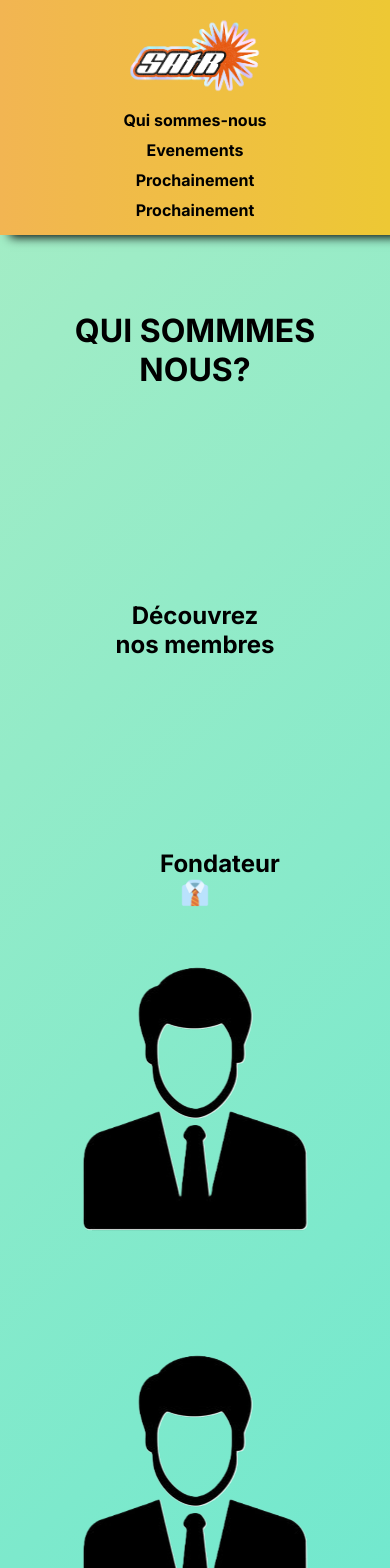
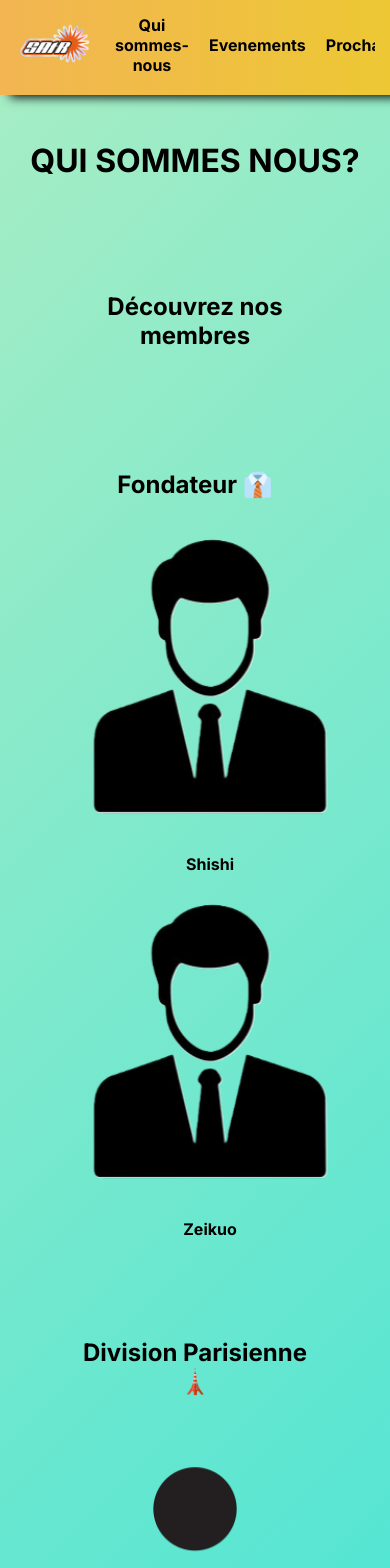
Before and after one commit to ChadLightX/SAtR-WebSite, a React (Vite) app in the folder my-react-app/: page /#/WhoWeAre in a window 390 px wide. Shown: the top 1568 px of the page. Built offline with nearby package versions, Linux system fonts and the light colour scheme.

Commit message:
ajustements mobile

```diff
--- a/my-react-app/src/App.css
+++ b/my-react-app/src/App.css
@@ -304,26 +304,12 @@ button{
   gap: 100px;
 }
 
-.FondanameCEO{
+.membre-card {
   display: flex;
-  flex-wrap: wrap;
-  flex-direction: row;
+  flex-direction: column;
+  align-items: center;
   justify-content: center;
-  align-items: center;
-  gap: 450px;
-}
-
-.Fondaname{
-  display: flex;
-  flex-wrap: wrap;
-  flex-direction: row;
-  justify-content: center;
-  align-items: center;
-  gap: 270px;
-}
-
-.Fondaname strong{
-  text-align: center;
+  gap: 15px; /* L'espace entre l'image et le prénom */
 }
 
 .FondaCEO .imgFonda{
@@ -493,94 +479,169 @@ button{
 
 @media (max-width: 768px) {
 
-  #FirstTitle, .mentions, .graphs{
-    padding-top: 150px;
+  /* 1. ESPACEMENT GLOBAL (Empêche le Header de cacher le titre) */
+  main, #QuiSommesNous, #FirstTitle, .mentions, .graphs, .confidence, #mainEvent h1 {
+    padding-top: 30px !important;
   }
 
-  #Header{
+  /* 2. LE HEADER (Menu scrollable au doigt de gauche à droite) */
+  #Header {
     padding: 15px;
   }
-
-  #Header nav{
-    flex-direction: column;
-    justify-content: center;
-    gap: 10px;
+  #Header nav {
+    flex-direction: row;
+    flex-wrap: nowrap;
+    overflow-x: auto; /* Active le scroll horizontal */
+    justify-content: flex-start;
+    gap: 20px;
+    padding-bottom: 5px;
+  }
+  /* On cache la barre de défilement pour faire plus joli */
+  #Header nav::-webkit-scrollbar {
+    display: none;
+  }
+  #Header nav a img {
+    width: 80px; /* Logo un peu plus compact */
   }
 
-  #fixedButton{
-    visibility: hidden;
+/* 3. LES CARTES ÉVÈNEMENTS (2 par ligne - Plus aérées) */
+  .listEvents {
+    gap: 20px; /* On double l'espace entre les colonnes (avant c'était 10px) */
+    padding: 15px; /* On aère aussi un peu plus près des bords de l'écran */
   }
 
+  .event {
+    margin: 0;
+    padding: 10px;
+    width: calc(50% - 25px); /* On rabote la largeur pour laisser plus de place au gap ! */
+    max-width: none;
+  }
+
+  .event img {
+    width: 100%;
+    height: auto;
+    aspect-ratio: 1 / 1;
+    border-radius: 10px;
+  }
+
+  /* 📏 Ajustement des textes pour les mini-cartes */
+  .event h3 {
+    font-size: 0.9em;
+    margin: 10px 0;
+  }
+
+  .event p {
+    font-size: 0.8em;
+    margin: 5px 0;
+  }
+
+  /* 🔘 Ajustement du bouton de la modale */
+  #ButtonEvent {
+    width: 100%; /* Le bouton s'étire sur toute la largeur de sa petite carte */
+    margin: 10px 0 0 0;
+    padding: 8px 5px;
+    font-size: 0.75em; /* Texte plus petit pour ne pas casser le bouton */
+  }
+
+  .filterPad {
+    flex-wrap: wrap; /* Les boutons de tri ne sortent plus de l'écran */
+  }
+
+  #QuiSommesNous{
+    padding-top: 20px;
+  }
+
+  #FirstWho{
+    padding: 10px;
+  }
+
+  #QuiSommesNous section{
+    padding: 30px;
+  }
+
+  #QuiSommesNous section h1{
+    padding: 30px;
+  }
+
+  #Membre article{
+    padding: 30px;
+  }
+
+  #Membre article h2{
+    padding: 20px;
+  }
+
+
+  .FondaCEO, .Fondamember {
+    flex-direction: column;
+    gap: 30px;
+  }
+
+  .imgParis, .imgMarseille {
+    width: 250px;
+    height: auto;
+  }
+
+  .FondaCEO .imgFonda {
+    width: 300px;
+    height: auto;
+  }
+
+  /* 5. SECTIONS GÉNÉRALES */
+  #fixedButton {
+    visibility: hidden; /* On cache le bouton remonter qui gêne sur mobile */
+  }
   .core {
     height: auto;
     padding: 15px;
   }
-
-  .core section{
+  .core section {
     flex-direction: column;
     margin: 0px;
   }
-
-  .core section p{
-    justify-content: center;
+  .core section p {
+    text-align: center;
   }
-
-  .toupie{
+  .toupie {
     width: 150px;
   }
-
   .TitleSection {
-    padding-top: 50px;
+    padding-top: 40px;
     padding-bottom: 10px;
   }
 
-  .event{
-    margin: 10px auto;
-    padding: 10px;
-    max-width: 200px;
-  }
-
-  .event img{
-    width: 150px;
-    height: 150px;
-  }
-
-  .Footer {
+  /* 7. LES VIDÉOS YOUTUBE */
+  .Network {
+    flex-direction: column; /* On empile les vidéos l'une sous l'autre */
+    gap: 20px; /* Espace entre les deux vidéos */
+    width: 100%;
     padding: 15px;
   }
 
-  .Footer div{
-    flex-direction: column;
-    justify-content: center;
-    gap: 20px;
+  .ytb, .ytb > div {
+    width: 100% !important;
+    margin: 0 !important;
   }
 
-  .Footer .navFootlink{
-    flex-direction: row;
-    flex-flow: row wrap;
-    justify-content: center;
-    align-items: center;
-    gap: 20px;
-    margin: 0px;
-
+  /* 6. LE FOOTER (On empile joliment) */
+  .Footer {
+    padding: 20px;
   }
-
-  .Footer .navFootlink strong{
-    font-size: small;
+  .Footer div {
+    flex-direction: column;
+    gap: 30px;
   }
-
-  .Footer .navFoot{
-    flex-direction: row;
-    justify-content: center;
-    align-items: center;
-    gap: 20px;
+  .Footer .navFootlink {
+    flex-direction: column; /* Liens les uns sous les autres */
+    gap: 15px;
     margin: 0px;
   }
-
-  .Footer p{
-    font-size: small;
+  .Footer .navFoot {
+    flex-wrap: wrap;
+    justify-content: center;
+    gap: 15px;
+    margin: 0px;
   }
-
   .Neticon {
     width: 40px;
     height: 40px;
--- a/my-react-app/src/components/Evenements.jsx
+++ b/my-react-app/src/components/Evenements.jsx
@@ -22,7 +22,7 @@ function Evenements(){
 
     return(
         <main id='mainEvent'>
-            <h1>Evenements</h1>
+            <h1>EVENEMENTS</h1>
             <section>
                 <h2>Inscrivez vous à nos prochains évènements!!!</h2>
                 <SAtREvents OuvrirModal={setEventsActif} />
--- a/my-react-app/src/components/WhoWeAre.jsx
+++ b/my-react-app/src/components/WhoWeAre.jsx
@@ -6,51 +6,69 @@ function WhoWeAre(){
     const [membreActif, setMembreActif] = useState(null);
     return(
         <main id="QuiSommesNous">
-            <h1 id="FirstWho">QUI SOMMMES NOUS?</h1>
+            <h1 id="FirstWho">QUI SOMMES NOUS?</h1>
             <section id="Membre">
                 <h1>Découvrez nos membres</h1>
+
                 <article>
                     <h2>Fondateur 👔</h2>
                     <div className="FondaCEO">
+                        <div className="membre-card">
                             <img className="imgFonda" src="./images/icones/ceo.png" alt="Shishi" onClick={() => setMembreActif(membreData.shishi)}/>
+                            <strong>Shishi</strong>
+                        </div>
+                        <div className="membre-card">
                             <img className="imgFonda" src="./images/icones/ceo.png" alt="Zeikuo" onClick={() => setMembreActif(membreData.zeikuo)}/>
-                    </div>
-                    <div className="FondanameCEO">
-                        <strong>Shishi</strong>
                             <strong>Zeikuo</strong>
                         </div>
+                    </div>
                 </article>
+
                 <article>
                     <h2>Division Parisienne 🗼</h2>
                     <div className="Fondamember">
+                        <div className="membre-card">
                             <img className="imgParis" src="./images/icones/member.png" alt="Meiden" onClick={() => setMembreActif(membreData.meiden)}/>
+                            <strong>Meiden</strong>
+                        </div>
+                        <div className="membre-card">
                             <img className="imgParis" src="./images/icones/member.png" alt="Leirya" onClick={() => setMembreActif(membreData.leirya)}/>
+                            <strong>Leirya</strong>
+                        </div>
+                        <div className="membre-card">
                             <img className="imgParis" src="./images/icones/member.png" alt="Younsi" onClick={() => setMembreActif(membreData.younsi)}/>
+                            <strong>Younsi</strong>
+                        </div>
+                        <div className="membre-card">
                             <img className="imgParis" src="./images/icones/member.png" alt="Berserk" onClick={() => setMembreActif(membreData.berserk)}/>
+                            <strong>Berserk</strong>
+                        </div>
+                        <div className="membre-card">
                             <img className="imgParis" src="./images/icones/member.png" alt="NthanB" onClick={() => setMembreActif(membreData.nthanb)}/>
-                    </div>
-                    <div className="Fondaname">
-                        <strong>Meiden</strong>
-                        <strong>Leirya</strong>
-                        <strong>Younsi</strong>
-                        <strong>Berserk</strong>
                             <strong>NthanB</strong>
                         </div>
+                    </div>
                 </article>
+
                 <article>
                     <h2>Division Marseillaise 🌴</h2>
                     <div className="Fondamember">
+                        <div className="membre-card">
                             <img className="imgMarseille" src="./images/icones/member.png" alt="Xeco" onClick={() => setMembreActif(membreData.xeco)}/>
+                            <strong>Xeco</strong>
+                        </div>
+                        <div className="membre-card">
                             <img className="imgMarseille" src="./images/icones/member.png" alt="Yeggron" onClick={() => setMembreActif(membreData.yeggron)}/>
+                            <strong>Yeggron</strong>
+                        </div>
+                        <div className="membre-card">
                             <img className="imgMarseille" src="./images/icones/member.png" alt="Samudec" onClick={() => setMembreActif(membreData.samudec)}/>
+                            <strong>Samudec</strong>
                         </div>
-                    <div className="Fondaname">
-                        <strong>Xeco</strong>
-                        <strong>Yeggron</strong>
-                        <strong>Samudec</strong>
                     </div>
                 </article>
             </section>
+
             <section>
                 <h1>SAtR c'est:</h1>
                 <div id="Stats">
@@ -63,6 +81,7 @@ function WhoWeAre(){
                     <p><span className="gros-titre">De nombreuses collaborations</span> avec plusieurs acteurs de l’évènementiel comme L’Ultimate Fighting Arena (UFA) ou le Royaume du TCG</p>
                 </div>
             </section>
+
             <PageMembre
                donneesDuMembre={membreActif}
                fermerModal={() => setMembreActif(null)}
```
Lines whose indentation alone changed are shown as unchanged.
